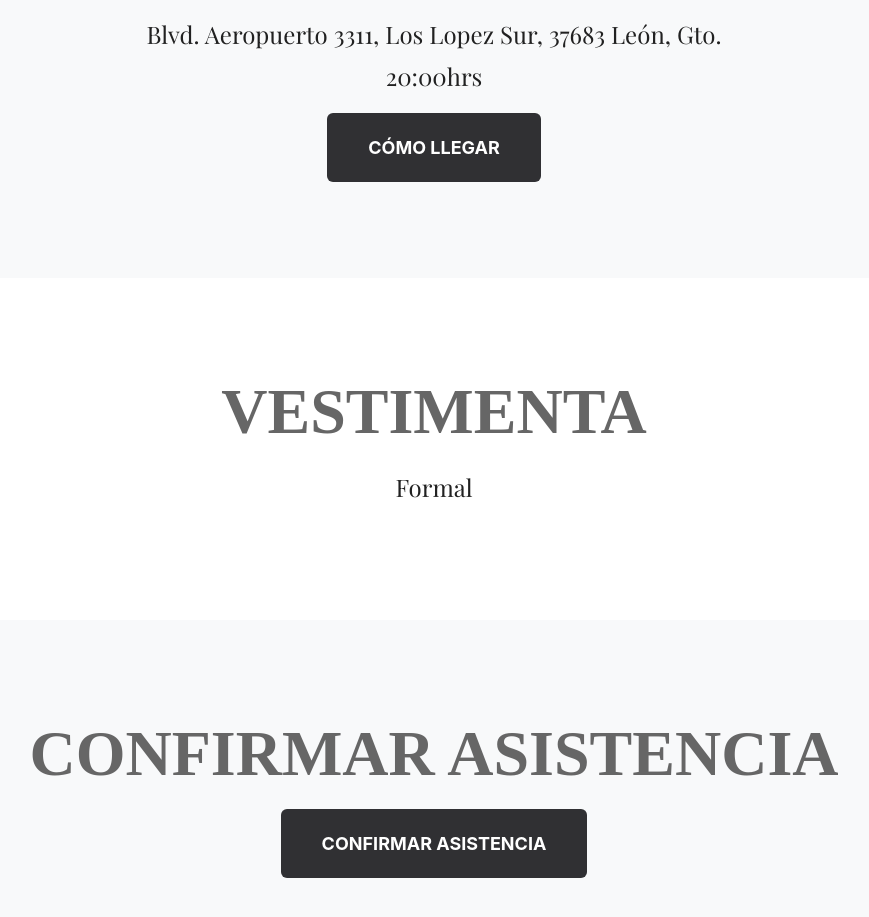
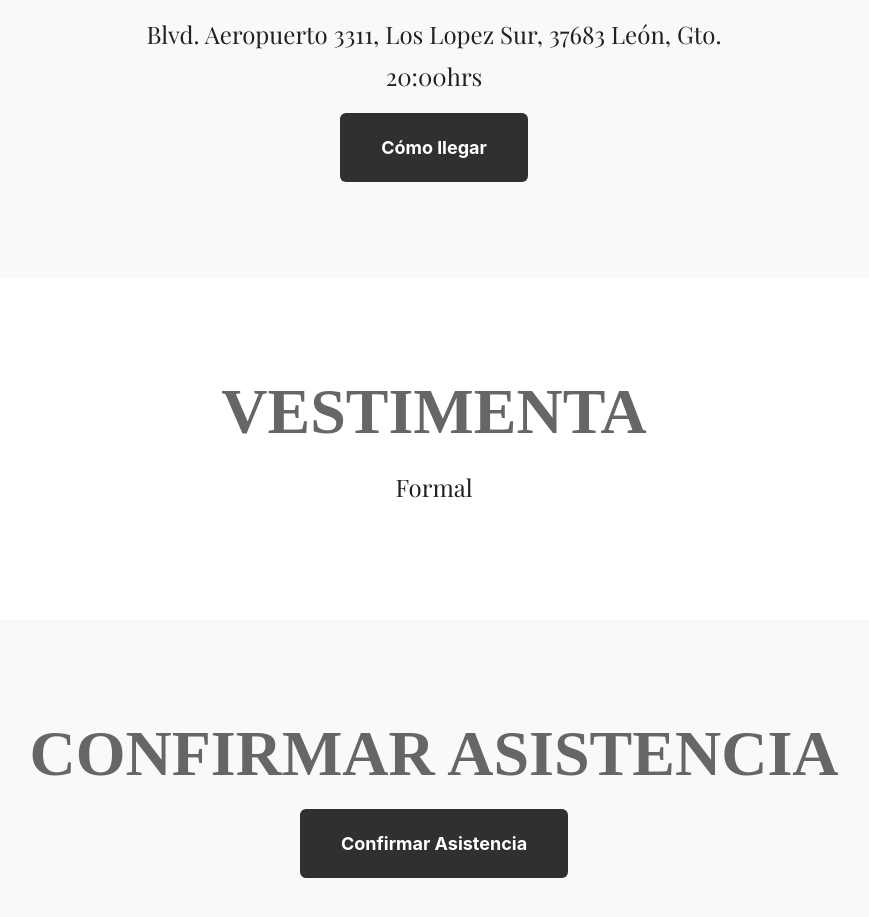
Before and after one commit to LokiAngelMx/InvitacionXV, a plain HTML site: page index.html in a window 1280 px wide. Shown: the part 3138-4055 px from the top of the page, without its empty margins (206-1075 px from the left). Drawn offline with nearby package versions, Linux system fonts and the light colour scheme; a web font is replaced by a local one.

Commit message:
Botones corregidos

```diff
--- a/index.html
+++ b/index.html
@@ -113,7 +113,7 @@
                     <h2 id="titulo-largo" class="section-heading text-uppercase">Recepción</h2>
                     <h2 id="subtitulo" class="section-heading">Casa Balche</h2>
                     <p id="nombres" class="text-muted">Blvd. Aeropuerto 3311, Los Lopez Sur, 37683 León, Gto. <br> 20:00hrs</p>
-                    <a class="btn btn-primary btn-xl text-uppercase" href="https://maps.app.goo.gl/G2j53CSmgEn9Bn5C8" target="_blank">Cómo llegar</a>
+                    <a class="btn btn-primary btn-xl" href="https://maps.app.goo.gl/G2j53CSmgEn9Bn5C8" target="_blank">Cómo llegar</a>
                 </div>
             </div>
         </section>
@@ -133,7 +133,7 @@
             <div class="container">
                 <div class="text-center">
                     <h2 id="titulo-maslargo" class="section-heading text-uppercase">Confirmar Asistencia</h2>
-                    <a class="btn btn-primary btn-xl text-uppercase" href="mailto:confirmacion@xv.com?subject=Confirmación de Asistencia XV">Confirmar Asistencia</a>
+                    <a class="btn btn-primary btn-xl" href="mailto:confirmacion@xv.com?subject=Confirmación de Asistencia XV">Confirmar Asistencia</a>
                 </div>
             </div>
         </section>
```
